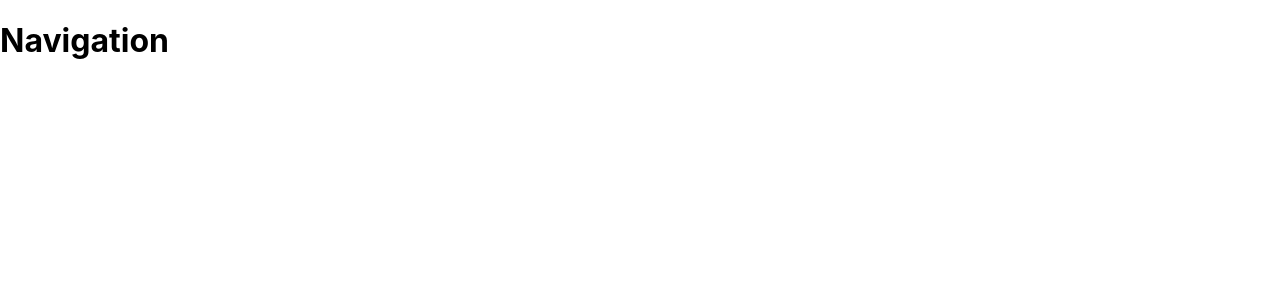
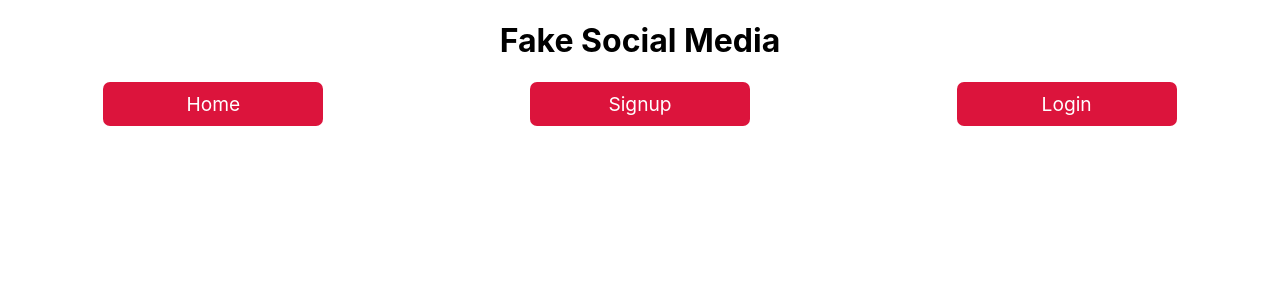
Before and after one commit to AbdulSaid/socialfrontend, a React (Create React App) app: page / in a window 1280 px wide. Shown: the top 300 px of the page. Built offline with nearby package versions, Linux system fonts and the light colour scheme.

Commit message:
Add links to Nav and style

```diff
--- a/src/App.css
+++ b/src/App.css
@@ -1,38 +1,28 @@
-.App {
+header {
   text-align: center;
 }
 
-.App-logo {
-  height: 40vmin;
-  pointer-events: none;
+header nav {
+  display: flex;
+  justify-content: space-around;
 }
 
-@media (prefers-reduced-motion: no-preference) {
-  .App-logo {
-    animation: App-logo-spin infinite 20s linear;
-  }
+header nav a {
+  color: black;
+  text-decoration: none;
 }
 
-.App-header {
-  background-color: #282c34;
-  min-height: 100vh;
-  display: flex;
-  flex-direction: column;
-  align-items: center;
-  justify-content: center;
-  font-size: calc(10px + 2vmin);
+header nav div {
+  font-size: larger;
+  background-color: crimson;
   color: white;
+  width: 200px;
+  border-radius: 7px;
+  transition: background-color 0.2s, color 0.2s;
+  padding: 10px;
 }
 
-.App-link {
-  color: #61dafb;
+header nav div:hover {
+  background-color: burlywood;
+  color: crimson;
 }
-
-@keyframes App-logo-spin {
-  from {
-    transform: rotate(0deg);
-  }
-  to {
-    transform: rotate(360deg);
-  }
-}
--- a/src/Components/Navigation.jsx
+++ b/src/Components/Navigation.jsx
@@ -1,10 +1,22 @@
 import React from "react";
+import { Link } from "react-router-dom";
 
 function Navigation() {
   return (
-    <div>
-      <h1>Navigation</h1>
-    </div>
+    <header>
+      <h1>Fake Social Media</h1>
+      <nav>
+        <Link to="/">
+          <div>Home</div>
+        </Link>
+        <Link to="/auth/signup">
+          <div>Signup</div>
+        </Link>
+        <Link to="/auth/login">
+          <div>Login</div>
+        </Link>
+      </nav>
+    </header>
   );
 }
 
```
